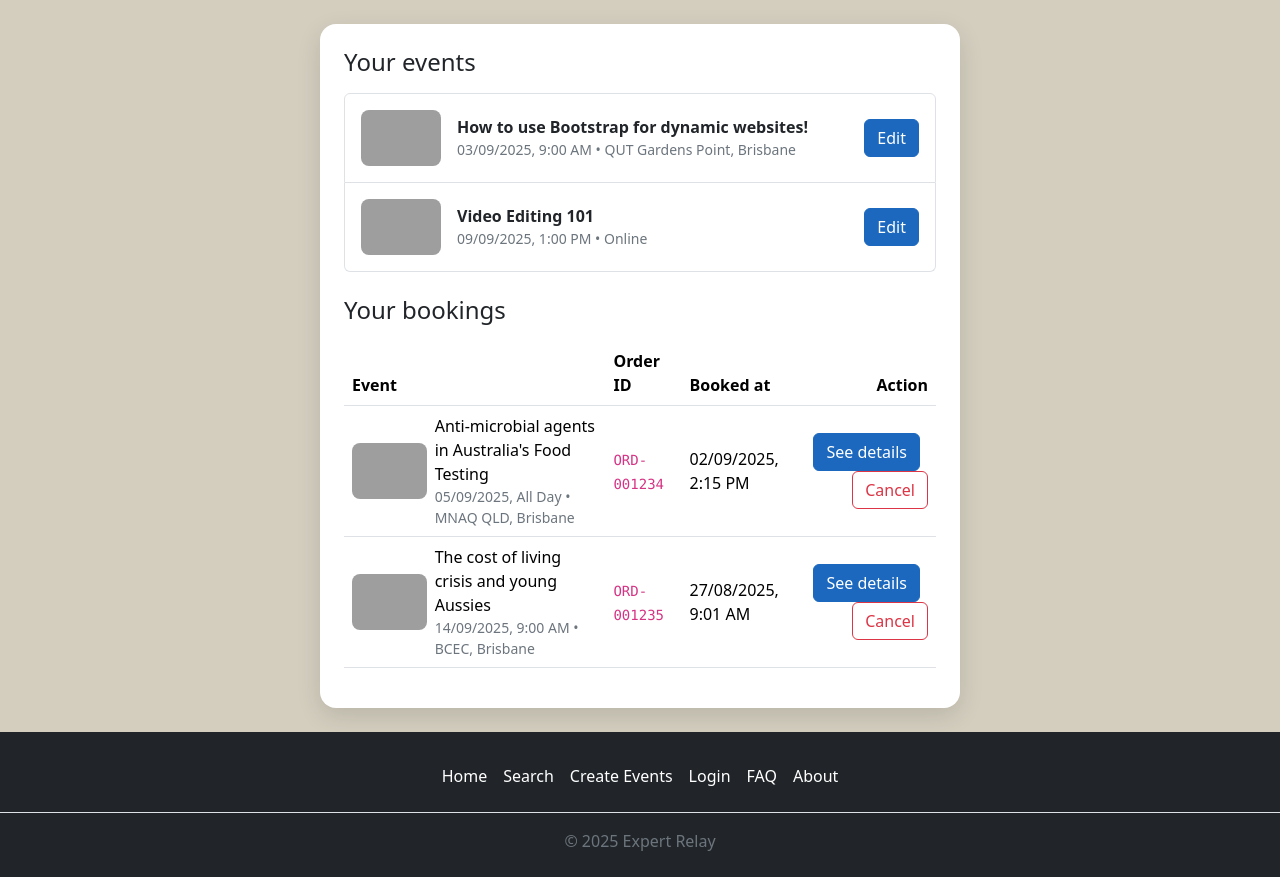
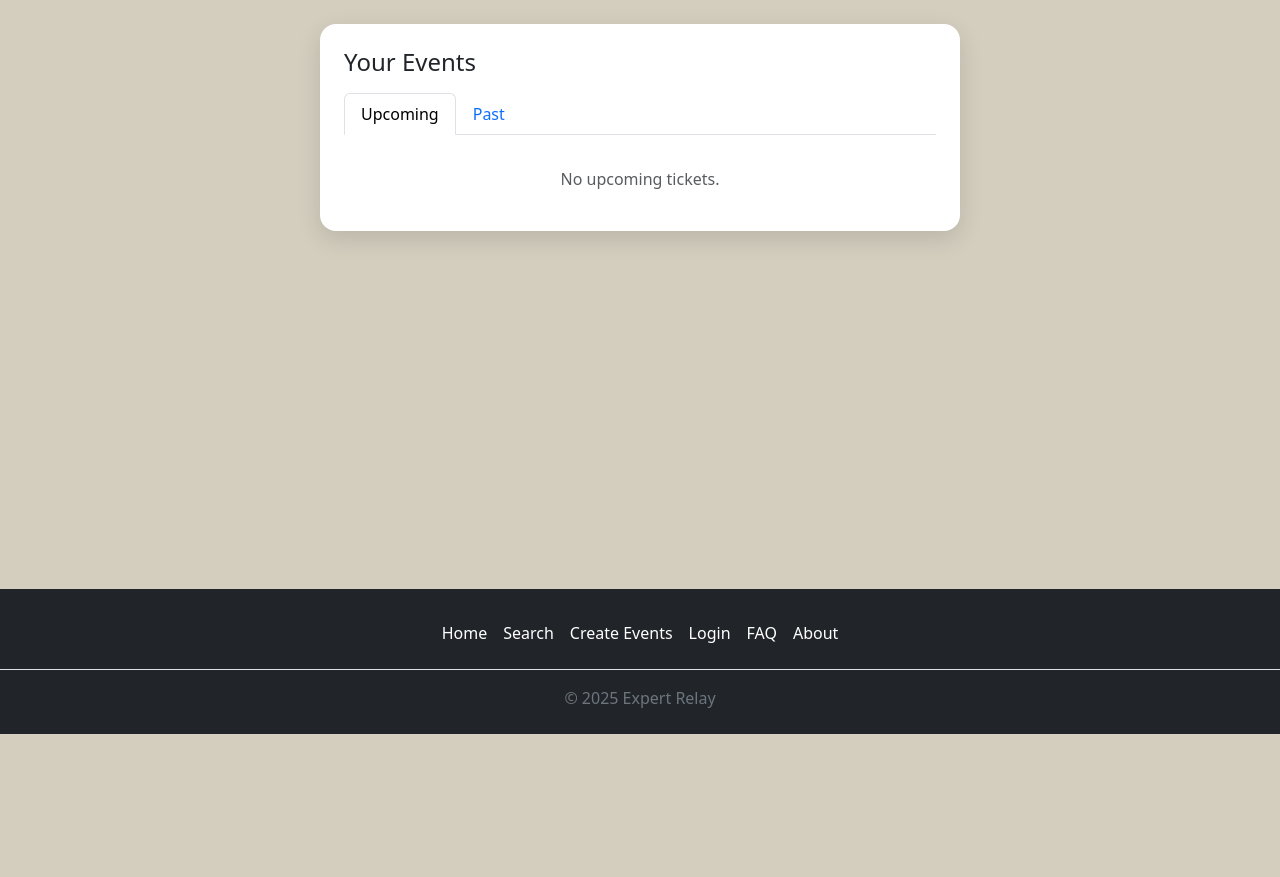
Before and after one commit to Doozie01/IAB207-G34-T2, a Flask app: page /bookings in a window 1280 px wide. Shown: the part 66-943 px from the top of the page. After the commit the page ends 800 px from the top, so only its background shows below. Run offline with Flask 3, Linux system fonts and the light colour scheme; a user stored in the database is signed in; some libraries are stand-ins or nearby versions; grey boxes are pictures that could not be loaded.

Commit message:
Booking and Fixed Account Page

```diff
--- a/travel/static/styles.css
+++ b/travel/static/styles.css
@@ -267,3 +267,87 @@
 .card-expiry {
   margin-bottom: 1rem;
 }
+
+.confirm-container {
+    max-width: 800px;
+    margin: 50px auto;
+    padding: 30px;
+    background-color: white;
+    border-radius: 10px;
+    box-shadow: 0 0 20px rgba(0,0,0,0.1);
+}
+.confirm-header {
+    text-align: center;
+    margin-bottom: 1.5rem;
+}
+.confirm-card {
+    border-left: 4px solid green;
+    margin-bottom: 20px;
+}
+.confirm-description-card {
+    border: 1px solid lightgray;
+    border-radius: 10px;
+    padding: 15px;
+    margin-bottom: 20px;
+}
+.payment-logo {
+    width: 40px;
+    height: 40px;
+    background-color: lightgray;
+    border-radius: 4px;
+    display: flex;
+    align-items: center;
+    justify-content: center;
+    font-size: 20px;
+    margin-right: 1rem;
+}
+.order-summary {
+    margin-bottom: 1rem;
+}
+.order-item {
+    display: flex;
+    justify-content: space-between;
+    padding: 10px 0;
+    border-bottom: 1px solid lightgray;
+    margin-bottom: 0.5rem;
+}
+.order-total {
+    display: flex;
+    font-weight: bold;
+    font-size: 1.5rem;
+    justify-content: space-between;
+}
+.booking-card {
+    transition: transform 0.3s;
+    border: none;
+    box-shadow: 0 0 10px rgba(0,0,0,0.1);
+    margin-bottom: 20px;
+}
+.booking-info {
+    justify-content: space-between;
+    margin-bottom: 1rem;
+}
+.booking-card:hover {
+    transform: translateY(-5px);
+}
+.booking-card .card-img-top {
+    height: 150px;
+    object-fit: cover;
+}
+.nav-tabs {
+    margin-bottom: 2rem;
+}
+.order-number {
+    text-align: center;
+}
+.event-info {
+    justify-content: space-between;
+    margin-bottom: 1rem;
+}
+.account-card {
+    border: none;
+    box-shadow: 0 0 10px rgba(0,0,0,0.1);
+    margin-bottom: 20px;
+    padding: 20px;
+    border-radius: 10px;
+}
--- a/travel/templates/bookings.html
+++ b/travel/templates/bookings.html
@@ -1,96 +1,88 @@
 {% extends 'base.html' %}
 {% block content %}
 
-<!------------------- MAIN PAGE CONTENT ------------------->
-
 <!-- Your Events -->
 <main class="exr-shell mb-4">
-  <h1 class="h4 mb-3">Your events</h1>
+  <h1 class="h4 mb-3">Your Events</h1>
 
-  <!-- List of created events -->
-  <div class="list-group">
-    <!-- Event 1 -->
-    <div class="list-group-item py-3">
-      <div class="d-flex align-items-center">
-        <img src="Static/HowToBootstrap.png"
-             alt="AI Risk Briefing cover" style="width:80px;height:56px;object-fit:cover;border-radius:8px" class="me-3">
-        <div class="me-auto">
-          <div class="fw-semibold">How to use Bootstrap for dynamic websites!</div>
-          <div class="text-secondary small">03/09/2025, 9:00 AM • QUT Gardens Point, Brisbane</div>
+<ul class="nav nav-tabs mb-3" id="bookingTabs" role="tablist">
+    <li class="nav-item" role="presentation">
+      <button class="nav-link active" id="upcoming-tab" data-bs-toggle="tab"
+              data-bs-target="#UpcomingTickets" type="button" role="tab"
+              aria-controls="UpcomingTickets" aria-selected="true">
+        Upcoming
+      </button>
+    </li>
+    <li class="nav-item" role="presentation">
+      <button class="nav-link" id="past-tab" data-bs-toggle="tab"
+              data-bs-target="#PastTickets" type="button" role="tab"
+              aria-controls="PastTickets" aria-selected="false">
+        Past
+      </button>
+    </li>
+  </ul>
+
+  <div class="tab-content" id="bookingTabsContent">
+
+  <div class="tab-pane fade show active" id="UpcomingTickets" role="tabpanel">
+    <div class="row">
+      {% if upcoming %}
+      {% for order in upcoming %}
+      <div class="col-md-6">
+          <div class="card booking-card account-card" data-bs-toggle="collapse" data-bs-target="#OrderDetails{{ order.id }}">
+            <img src="{{ url_for('static', filename='uploads/' + order.event.image) }}" class="card-img-top">
+            <div class="card-body">
+              <h5>{{ order.event.title }}</h5>
+              <p class="text-muted">{{ order.event.category.name }}</p>
+              <div class="d-flex booking-info">
+                <span><i class="bi bi-calendar"></i> {{ order.event.start_at.strftime('%B %d, %Y') }}</span>
+                <span><i class="bi bi-ticket"></i> {{ order.quantity }} tickets</span>
+              </div>
+            </div>
+            <div class="collapse" id="OrderDetails{{ order.id }}">
+              <div class="card-body">
+                <p class="order-number">Order #{{ order.id }}</p>
+                <div class="event-info d-flex"><span>Venue:</span><span>{{ order.event.venue }}</span></div>
+                <div class="event-info d-flex"><span>Time:</span><span>{{ order.event.start_at.strftime('%I:%M %p') }}</span></div>
+                <div class="event-info d-flex"><span>Total:</span><span>A${{ '%.2f'|format(order.total_amount|float) }}</span></div>
+              </div>
+            </div>
+          </div>
         </div>
-        <a href="create-event.html" class="btn btn-primary">Edit</a>
-      </div>
-    </div>
-
-    <!-- Event 2 -->
-    <div class="list-group-item py-3">
-      <div class="d-flex align-items-center">
-        <img src="Static/VideoEditing.jpg"
-             alt="Sustainability Reporting cover" style="width:80px;height:56px;object-fit:cover;border-radius:8px" class="me-3">
-        <div class="me-auto">
-          <div class="fw-semibold">Video Editing 101</div>
-          <div class="text-secondary small">09/09/2025, 1:00 PM • Online</div>
-        </div>
-        <a href="create-event.html" class="btn btn-primary">Edit</a>
-      </div>
+      {% endfor %}
+      {% else %}
+        <p class="text-muted text-center mt-3">No upcoming tickets.</p>
+      {% endif %}
     </div>
   </div>
 
-  <br>
-<!-- Your Bookings -->
-  <h1 class="h4 mb-3">Your bookings</h1>
-
-  <div class="table-responsive">
-    <table class="table align-middle">
-      <thead>
-        <tr>
-          <th scope="col">Event</th>
-          <th scope="col">Order ID</th>
-          <th scope="col">Booked at</th>
-          <th scope="col" class="text-end">Action</th>
-        </tr>
-      </thead>
-      <tbody>
-        <!-- Row 1 -->
-        <tr>
-          <td class="d-flex align-items-center gap-2">
-            <img src="Static/MicrobiologyFood.jpg"
-                 alt="Microbiology Food"
-                 style="width:80px;height:56px;object-fit:cover;border-radius:8px">
-            <div>
-              <div>Anti-microbial agents in Australia's Food Testing</div>
-              <div class="text-secondary small">05/09/2025, All Day • MNAQ QLD, Brisbane</div>
+  <div class="tab-pane fade" id="PastTickets" role="tabpanel">
+    <div class="row">
+      {% if past %}
+        {% for order in past %}
+        <div class="col-md-6">
+          <div class="card booking-card account-card">
+            <img src="{{ url_for('static', filename='uploads/' + order.event.image) }}" class="card-img-top">
+            <div class="card-body">
+              <h5>{{ order.event.title }}</h5>
+              <p class="text-muted">{{ order.event.category.name }}</p>
+              <div class="d-flex booking-info">Order #{{ order.id }}
+                <span><i class="bi bi-calendar"></i> {{ order.event.start_at.strftime('%B %d, %Y') }}</span>
+                <span><i class="bi bi-ticket"></i> {{ order.quantity }} tickets</span>
+              </div>
+              <div class="d-flex booking-info">
+                <span><i class="bi bi-cash"></i> A${{ '%.2f'|format(order.total_amount|float) }}</span>
+                <span><i class="bi bi-geo-alt"></i> {{ order.event.venue }}</span>
+              </div>
             </div>
-          </td>
-          <td><code>ORD-001234</code></td>
-          <td>02/09/2025, 2:15 PM</td>
-          <td class="text-end">
-            <a href="event.html" class="btn btn-primary me-2">See details</a>
-            <button type="button" class="btn btn-outline-danger">Cancel</button>
-          </td>
-        </tr>
-
-        <!-- Row 2 -->
-        <tr>
-          <td class="d-flex align-items-center gap-2">
-            <img src="Static/CostOfLiving.jpg"
-                 alt="Cost of Living"
-                 style="width:80px;height:56px;object-fit:cover;border-radius:8px">
-            <div>
-              <div>The cost of living crisis and young Aussies</div>
-              <div class="text-secondary small">14/09/2025, 9:00 AM • BCEC, Brisbane</div>
-            </div>
-          </td>
-          <td><code>ORD-001235</code></td>
-          <td>27/08/2025, 9:01 AM</td>
-          <td class="text-end">
-            <a href="event.html" class="btn btn-primary me-2">See details</a>
-            <button type="button" class="btn btn-outline-danger">Cancel</button>
-          </td>
-        </tr>
-      </tbody>
-    </table>
+          </div>
+        </div>
+        {% endfor %}
+      {% else %}
+        <p class="text-muted text-center mt-3">No past tickets.</p>
+      {% endif %}
+    </div>
   </div>
+</div>
 </main>
-
 {% endblock %}
--- a/travel/views.py
+++ b/travel/views.py
@@ -1,6 +1,6 @@
 from flask import Blueprint, render_template, url_for, request, session, redirect, flash, current_app
 from flask_login import login_required, current_user
-from .models import Event, Comment, Category
+from .models import Event, Comment, Category, Order
 from . import db
 from .forms import CreateEventForm
 from werkzeug.utils import secure_filename
@@ -60,7 +60,7 @@
         )
 
 
-@bp.route('/profle', methods=['GET','POST'])
+@bp.route('/profile', methods=['GET','POST'])
 @login_required
 def profile():
     if request.method =="POST":
@@ -140,4 +140,46 @@
 @bp.route('/bookings')
 @login_required
 def bookings():
-    return render_template('bookings.html', active_page="bookings")
+    now = datetime.now()
+
+    orders = (
+        Order.query
+        .join(Event)
+        .filter(Order.user_id == current_user.id)
+        .order_by(Order.created_at.desc())
+        .all()
+    )
+
+    upcoming_orders = [o for o in orders if o.event.start_at >= now]
+    past_orders = [o for o in orders if o.event.start_at < now]
+
+    return render_template('bookings.html', upcoming=upcoming_orders, past=past_orders, active_page="bookings")
+
+
+
+@bp.route('/confirm/<int:event_id>', methods=['GET','POST'])
+@login_required
+def confirm(event_id):
+    event = Event.query.get_or_404(event_id)
+    quantity = int(request.args.get('quantity', session.get('booking_quantity', 1)))
+    total = quantity * event.price
+
+    if request.method == 'POST':
+        order = Order(
+            user_id=current_user.id,
+            event_id=event.id,
+            quantity=quantity,
+            total_amount=total
+        )
+
+        if quantity > event.tickets_av:
+            flash("Not enough tickets available.", "danger")
+            return redirect(url_for('main.event_detail', event_id=event.id))
+
+        event.tickets_av -= quantity
+        db.session.add(order)
+        db.session.commit()
+        session.pop('booking_quantity', None)
+        return redirect(url_for('main.bookings'))
+
+    return render_template('confirm.html', event=event, quantity=quantity, total=total, active_page="confirm")
```
Also changed, not shown: travel/templates/confirm.html (added, +65 -0 lines), travel/templates/event.html (+3 -4 lines), travel/templates/profile.html (+14 -25 lines).
